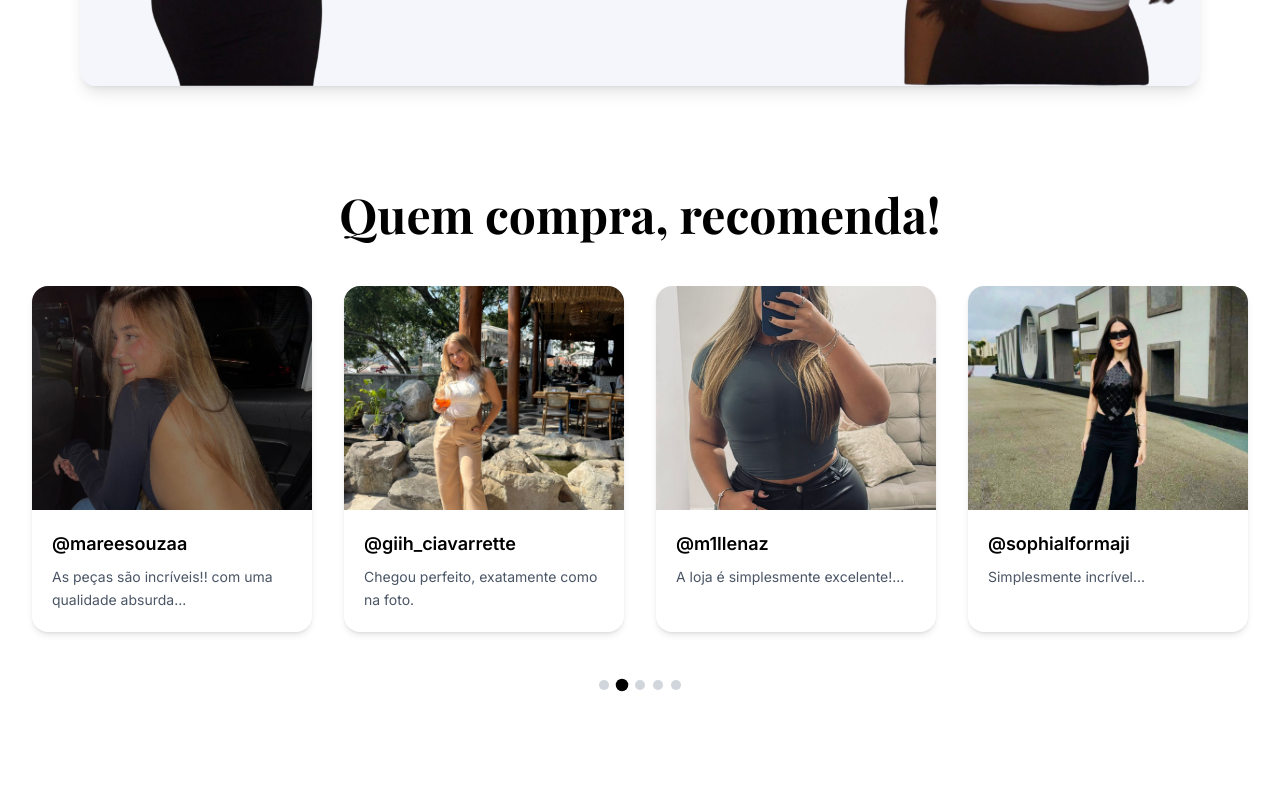
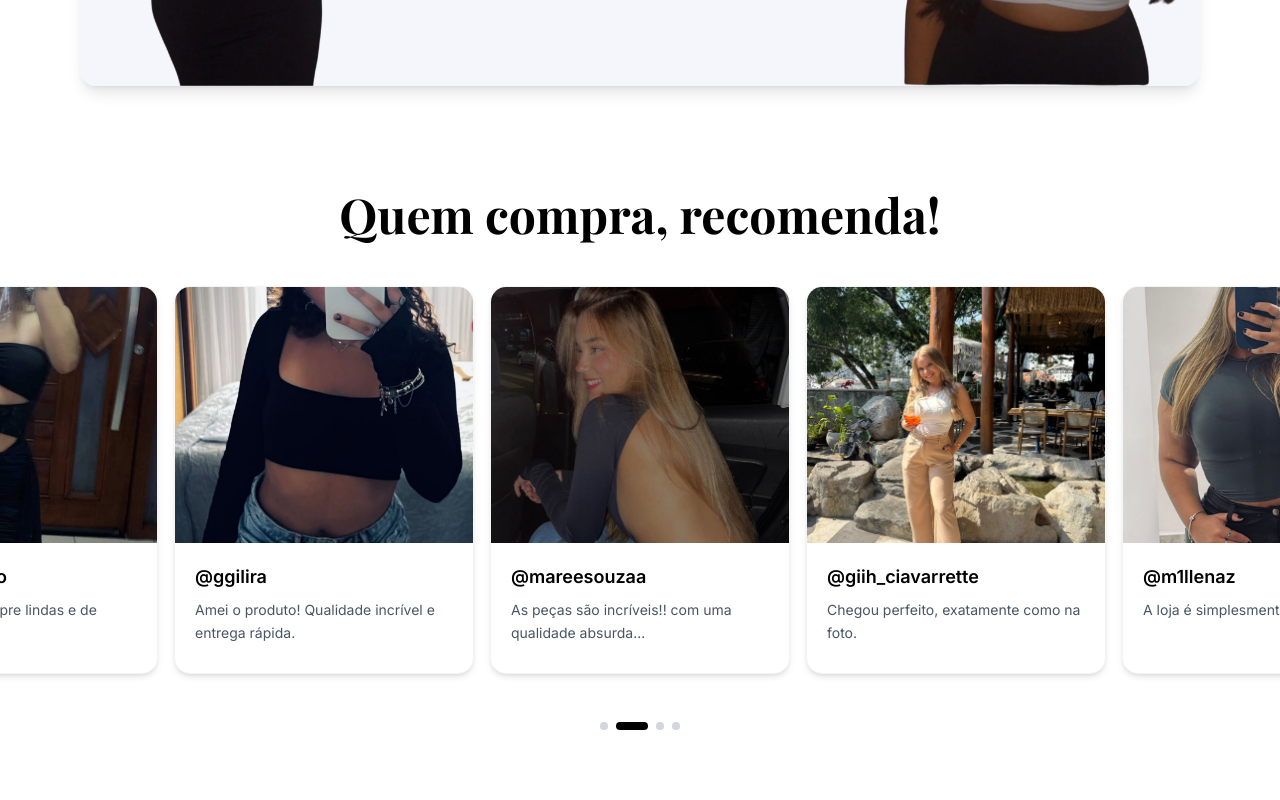
Before and after one commit to kaike-sousa/closetvihamaral, a Next.js app: page / in a window 1280 px wide. Shown: the part 1700-2500 px from the top of the page. Built offline with nearby package versions, Linux system fonts and the light colour scheme; no server answers; the database is empty; a web font is replaced by a local one.

Commit message:
adicionando responsividade do reviews

```diff
--- a/components/page/reviews.tsx
+++ b/components/page/reviews.tsx
@@ -2,6 +2,7 @@
 
     import { useEffect, useState, useCallback } from "react"
     import useEmblaCarousel from "embla-carousel-react"
+    import Autoplay from "embla-carousel-autoplay"
 
     const reviews = [
     { id: 1, name: "@ggilira", image: "/reviews/lira.jpeg", text: "Amei o produto! Qualidade incrível e entrega rápida." },
@@ -9,78 +10,68 @@
     { id: 3, name: "@giih_ciavarrette", image: "/reviews/gih.jpeg", text: "Chegou perfeito, exatamente como na foto." },
     { id: 4, name: "@m1llenaz", image: "/reviews/milena.jpeg", text: "A loja é simplesmente excelente!..." },
     { id: 5, name: "@sophialformaji", image: "/reviews/sophia.jpeg", text: "Simplesmente incrível..." },
+    { id: 6, name: "@madu.lice", image: "/reviews/madulice.jpeg", text: "Além de eu ter amado as peças, amei a nova embalagem!" },
+    { id: 7, name: "@helotenorioo", image: "/reviews/teonorio.jpeg", text: "As peças são sempre lindas e de ótima qualidade." }
     ]
 
     export function Reviews() {
-    const [isMobile, setIsMobile] = useState(false)
-
-    const [emblaRef, emblaApi] = useEmblaCarousel({
+    const [emblaRef, emblaApi] = useEmblaCarousel(
+        {
         loop: true,
-        align: "start",
-        containScroll: "trimSnaps",
-    })
+        align: "center", // ✅ CENTRALIZA OS CARDS (especialmente no mobile)
+        containScroll: false, // Desativado para permitir a centralização livre no loop
+        },
+        [Autoplay({ delay: 4000, stopOnInteraction: false })]
+    )
 
     const [selectedIndex, setSelectedIndex] = useState(0)
     const [scrollSnaps, setScrollSnaps] = useState<number[]>([])
 
-    useEffect(() => {
-        const handleResize = () => setIsMobile(window.innerWidth < 1024)
-        handleResize()
-        window.addEventListener("resize", handleResize)
-        return () => window.removeEventListener("resize", handleResize)
-    }, [])
+    const onSelect = useCallback(() => {
+        if (!emblaApi) return
+        const index = emblaApi.selectedScrollSnap()
+        setSelectedIndex(index % 4) // Mantém as 4 bolinhas sincronizadas
+    }, [emblaApi])
 
     useEffect(() => {
         if (!emblaApi) return
 
         setScrollSnaps(emblaApi.scrollSnapList())
 
-    const onSelect: () => void = () => {
-        setSelectedIndex(emblaApi.selectedScrollSnap())
-    }
-
         emblaApi.on("select", onSelect)
+        emblaApi.on("reInit", () => {
+        setScrollSnaps(emblaApi.scrollSnapList())
+        onSelect()
+        })
 
         return () => {
         emblaApi.off("select", onSelect)
         }
-    }, [emblaApi])
-
-    const autoplay = useCallback(() => {
-        if (!emblaApi) return
-        const interval = setInterval(() => emblaApi.scrollNext(), 4000)
-        return () => clearInterval(interval)
-    }, [emblaApi])
-
-    useEffect(() => {
-        const stop = autoplay()
-        return () => stop && stop()
-    }, [autoplay])
+    }, [emblaApi, onSelect])
 
     return (
-        <section className="py-16 bg-white">
+        <section className="py-16 bg-white overflow-hidden">
         <div className="max-w-7xl mx-auto px-4">
 
             <h2 className="font-serif text-4xl md:text-5xl font-bold text-center mb-12 text-black">
             Quem compra, recomenda!
             </h2>
 
-            <div ref={emblaRef} className="overflow-hidden pb-6">
+            {/* p-4 e -m-4 evitam o corte da sombra */}
+            <div ref={emblaRef} className="overflow-hidden cursor-grab active:cursor-grabbing p-4 -m-4">
 
-            {/* 👇 TRANSIÇÃO AQUI */}
-            <div className="flex transition-transform duration-500 ease-out">
-
+            <div className="flex -ml-4">
                 {reviews.map((review) => (
                 <div
                     key={review.id}
-                    className="flex-none px-4"
-                    style={{
-                    flex: isMobile ? "0 0 80%" : "0 0 25%",
-                    }}
+                    className="flex-none pl-4 min-w-0 basis-[75%] md:basis-1/3 lg:basis-1/4"
+                    /* basis-[75%] no mobile deixa o card centralizado com
+                    pedaços dos cards vizinhos aparecendo nas laterais
+                    */
                 >
-                    <div className="bg-white rounded-2xl overflow-hidden shadow-md hover:shadow-xl transition-all duration-300 h-full flex flex-col">
+                    <div className="bg-white rounded-2xl overflow-hidden shadow-md hover:shadow-xl transition-all duration-300 h-full flex flex-col border border-gray-100 mb-2">
 
-                    <div className="w-full h-56 overflow-hidden">
+                    <div className="w-full h-64 overflow-hidden">
                         <img
                         src={review.image}
                         alt={review.name}
@@ -92,7 +83,6 @@
                         <h3 className="font-semibold text-lg mb-2 text-black">
                         {review.name}
                         </h3>
-
                         <p className="text-gray-600 text-sm leading-relaxed flex-1">
                         {review.text}
                         </p>
@@ -101,20 +91,21 @@
                     </div>
                 </div>
                 ))}
-
             </div>
             </div>
 
-            <div className="flex gap-2 mt-6 justify-center">
-            {scrollSnaps.map((_, index) => (
+            {/* 4 Bolinhas Fixas */}
+            <div className="flex gap-2 mt-12 justify-center">
+            {scrollSnaps.slice(0, 4).map((_, index) => (
                 <button
                 key={index}
-                className={`w-2.5 h-2.5 rounded-full transition-all ${
+                className={`h-2 rounded-full transition-all duration-300 ${
                     index === selectedIndex
-                    ? "bg-black scale-125"
-                    : "bg-gray-300"
+                    ? "bg-black w-8"
+                    : "bg-gray-300 w-2"
                 }`}
                 onClick={() => emblaApi?.scrollTo(index)}
+                aria-label={`Página ${index + 1}`}
                 />
             ))}
             </div>
```
Also changed, not shown: public/reviews/madulice.jpeg (added), public/reviews/teonorio.jpeg (added). Lines whose indentation alone changed are shown as unchanged.
